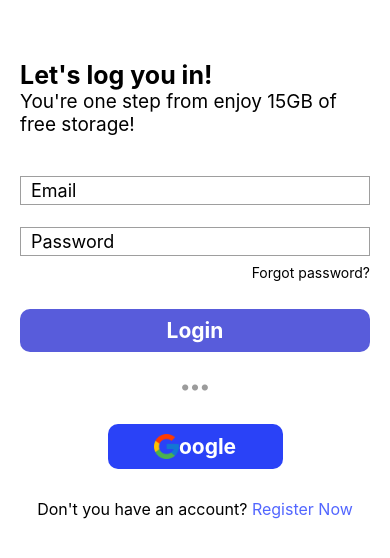
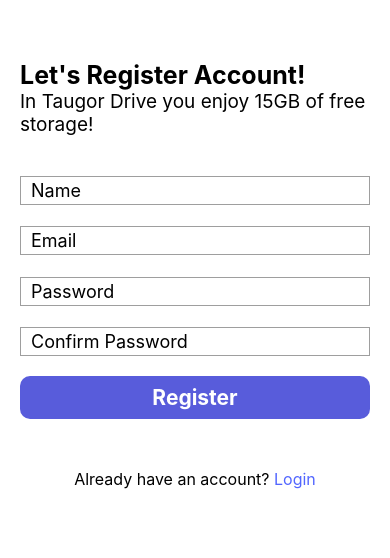
Before and after one commit to luisfelipe2104/TaugorDrive, a React Native app: screen / in a window 390 px wide. Shown: the top 558 px of the page. Built offline with nearby package versions, Linux system fonts and the light colour scheme.

Commit message:
styling register screen

```diff
--- a/App.tsx
+++ b/App.tsx
@@ -2,11 +2,12 @@
 import { StyleSheet, Text, View } from 'react-native';
 import LandingScreen from './screens/LandingScreen';
 import LoginScreen from './screens/LoginScreen';
+import RegisterScreen from './screens/RegisterScreen';
 
 export default function App() {
   return (
     <View>
-      <LoginScreen />
+      <RegisterScreen />
       <StatusBar style="auto" />
     </View>
   );
--- a/screens/LoginScreen.tsx
+++ b/screens/LoginScreen.tsx
@@ -1,6 +1,6 @@
 import React from 'react'
 import { View, TouchableOpacity } from 'react-native'
-import { Container, MessageContainer, MessageTitle, Message, ForgotPasswordText, InputContainer, Input, ContainerButton, SubmitButton, ButtonText, CenteredView, GoogleButton, GoogleImage, NavigationMessage, BlueText, NavigationTextContainer } from '../components/LoginComponents'
+import { Container, MessageContainer, MessageTitle, Message, ForgotPasswordText, InputContainer, Input, ContainerButton, SubmitButton, ButtonText, CenteredView, GoogleButton, GoogleImage, NavigationMessage, BlueText, NavigationTextContainer } from '../components/AuthComponents'
 import { Entypo } from '@expo/vector-icons';
 import googleIcon from '../assets/googleIcon.png'
 
@@ -18,6 +18,7 @@
             />
             <Input
                 placeholder='Password'
+                secureTextEntry={true}
             />
         </InputContainer>
 
--- a/screens/RegisterScreen.tsx
+++ b/screens/RegisterScreen.tsx
@@ -0,0 +1,48 @@
+import React from 'react'
+import { View, TouchableOpacity } from 'react-native'
+import { Container, MessageContainer, MessageTitle, Message, ForgotPasswordText, InputContainer, Input, ContainerButton, SubmitButton, ButtonText, CenteredView, GoogleButton, GoogleImage, NavigationMessage, BlueText, NavigationTextContainer } from '../components/AuthComponents'
+import { Entypo } from '@expo/vector-icons';
+import googleIcon from '../assets/googleIcon.png'
+
+export default function RegisterScreen() {
+  return (
+    <Container>
+        <MessageContainer>
+            <MessageTitle>Let's Register Account!</MessageTitle>
+            <Message>In Taugor Drive you enjoy 15GB of free storage!</Message>
+        </MessageContainer>
+
+        <InputContainer style={{height: 180}}>
+            <Input
+                placeholder='Name'
+            />
+            <Input
+                placeholder='Email'
+            />
+            <Input
+                placeholder='Password'
+                secureTextEntry={true}
+            />
+            <Input
+                placeholder='Confirm Password'
+                secureTextEntry={true}
+            />
+        </InputContainer>
+
+        <ContainerButton>
+            <SubmitButton>
+                <ButtonText>Register</ButtonText>
+            </SubmitButton>
+        </ContainerButton>
+
+        <NavigationTextContainer>
+            <NavigationMessage>
+                Already have an account?
+            </NavigationMessage>
+            <TouchableOpacity>
+                <BlueText> Login</BlueText>
+            </TouchableOpacity>
+        </NavigationTextContainer>
+    </Container>
+  )
+}
```
Also changed, not shown: components/AuthComponents.tsx (renamed from components/LoginComponents.tsx).
